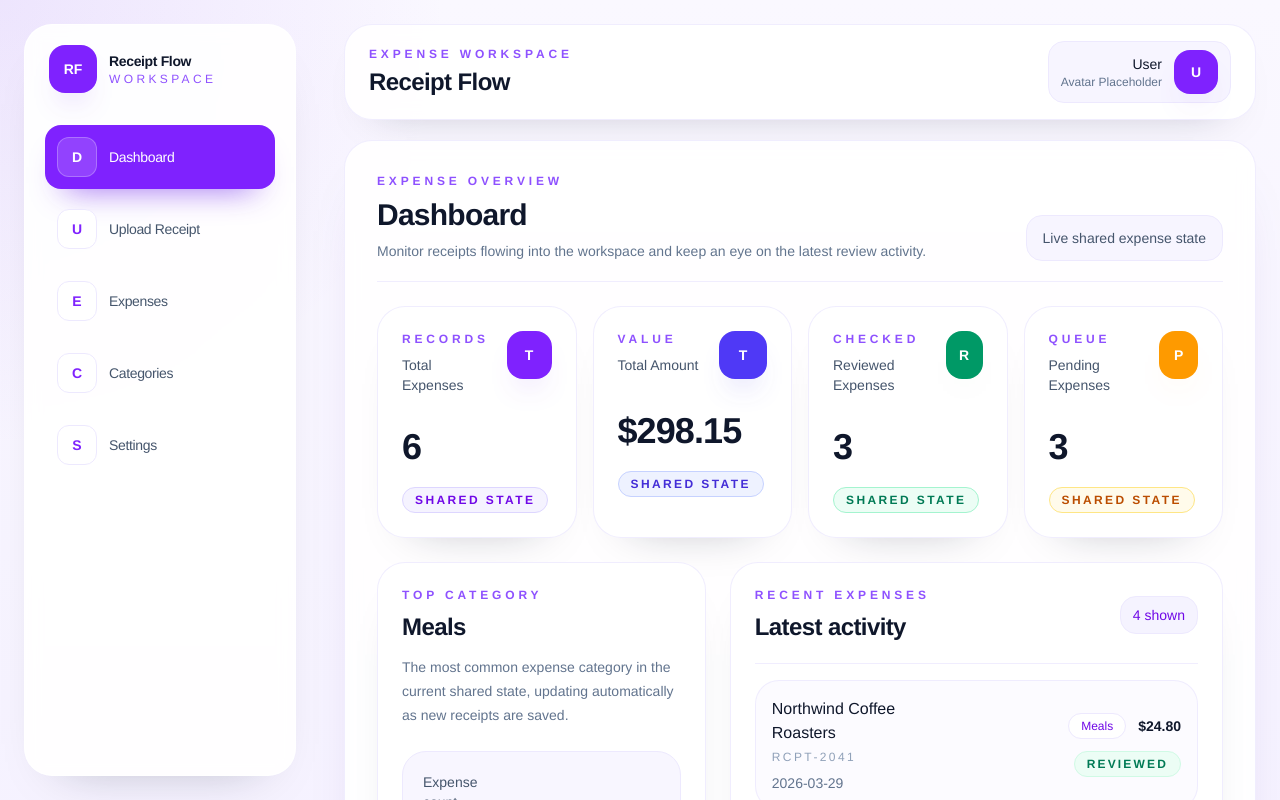
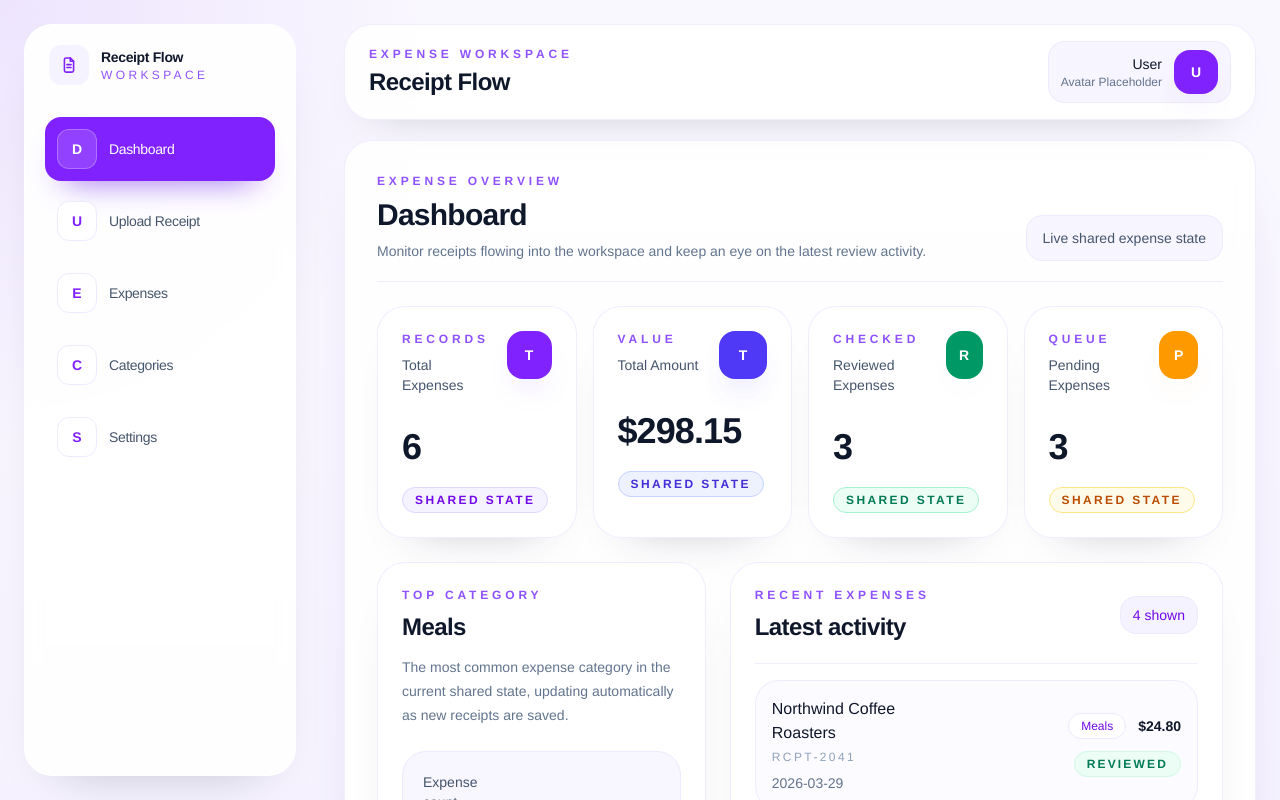
Before and after one commit to lucaalberto-giorgi/receipt-flow, a React (Vite) app: page / in a window 1280 px wide. Shown: the top 800 px of the page. Built offline with nearby package versions, Linux system fonts and the light colour scheme.

Commit message:
Restore stable sidebar brand icon

```diff
--- a/src/components/Sidebar.jsx
+++ b/src/components/Sidebar.jsx
@@ -13,8 +13,22 @@ function Sidebar() {
     <aside className="fixed inset-y-0 left-0 z-30 w-24 p-4 md:w-80 md:p-6">
       <div className="flex h-full flex-col rounded-[28px] border border-white/90 bg-white/92 p-4 shadow-[0_24px_50px_-38px_rgba(15,23,42,0.35)] backdrop-blur md:p-5">
         <div className="mb-8 flex items-center gap-3 px-1">
-          <div className="flex h-12 w-12 items-center justify-center rounded-2xl bg-violet-600 text-sm font-semibold text-white shadow-[0_18px_30px_-18px_rgba(124,58,237,0.8)]">
-            RF
+          <div className="flex h-10 w-10 items-center justify-center rounded-xl bg-violet-50 text-violet-600">
+            <svg
+              viewBox="0 0 24 24"
+              aria-hidden="true"
+              className="h-5 w-5"
+              fill="none"
+              stroke="currentColor"
+              strokeWidth="1.9"
+              strokeLinecap="round"
+              strokeLinejoin="round"
+            >
+              <path d="M8.5 3.5h5l4 4v11a2 2 0 0 1-2 2h-7a2 2 0 0 1-2-2v-13a2 2 0 0 1 2-2Z" />
+              <path d="M13.5 3.5v4h4" />
+              <path d="M9.5 11.5h5" />
+              <path d="M9.5 15h5" />
+            </svg>
           </div>
 
           <div className="hidden md:block">
```
